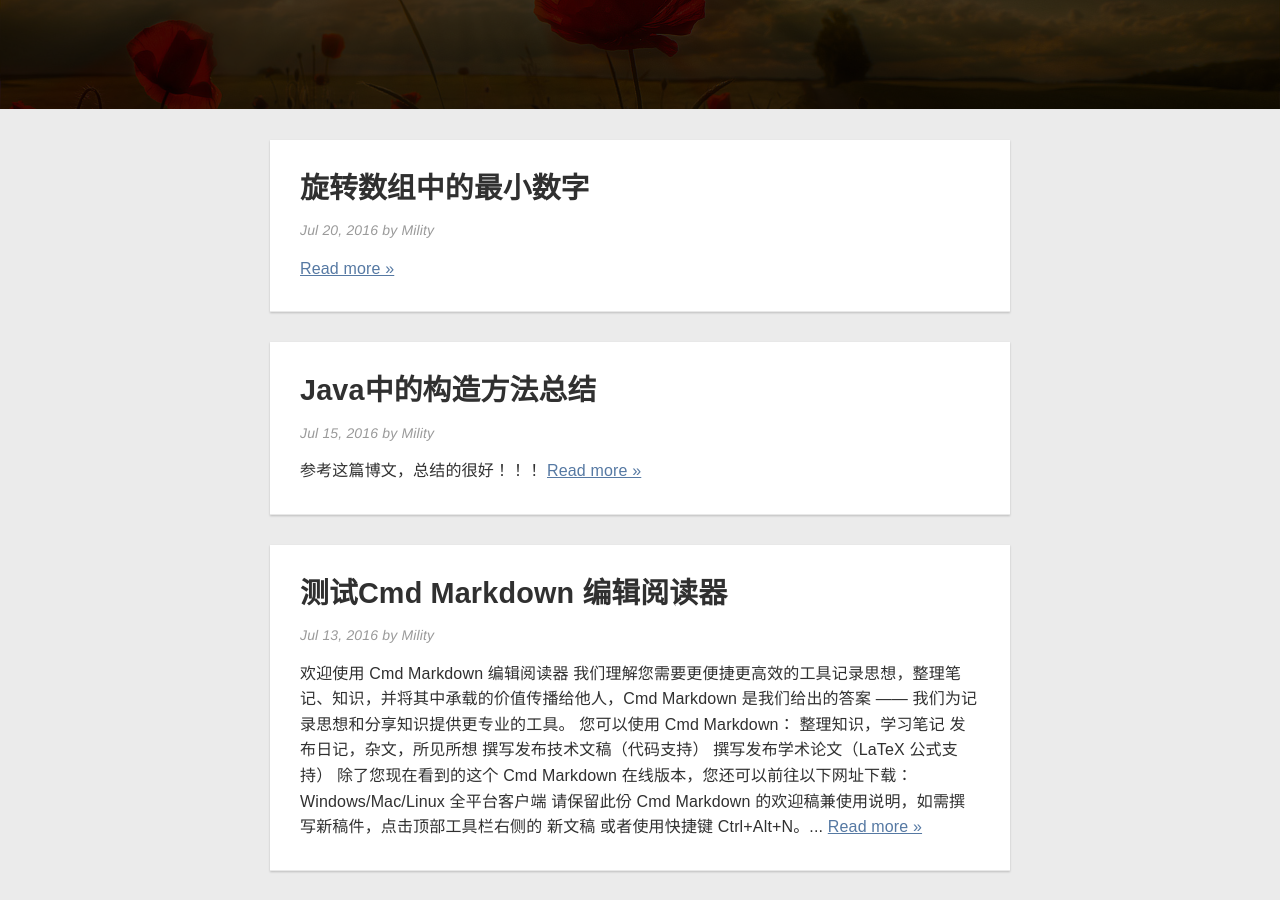
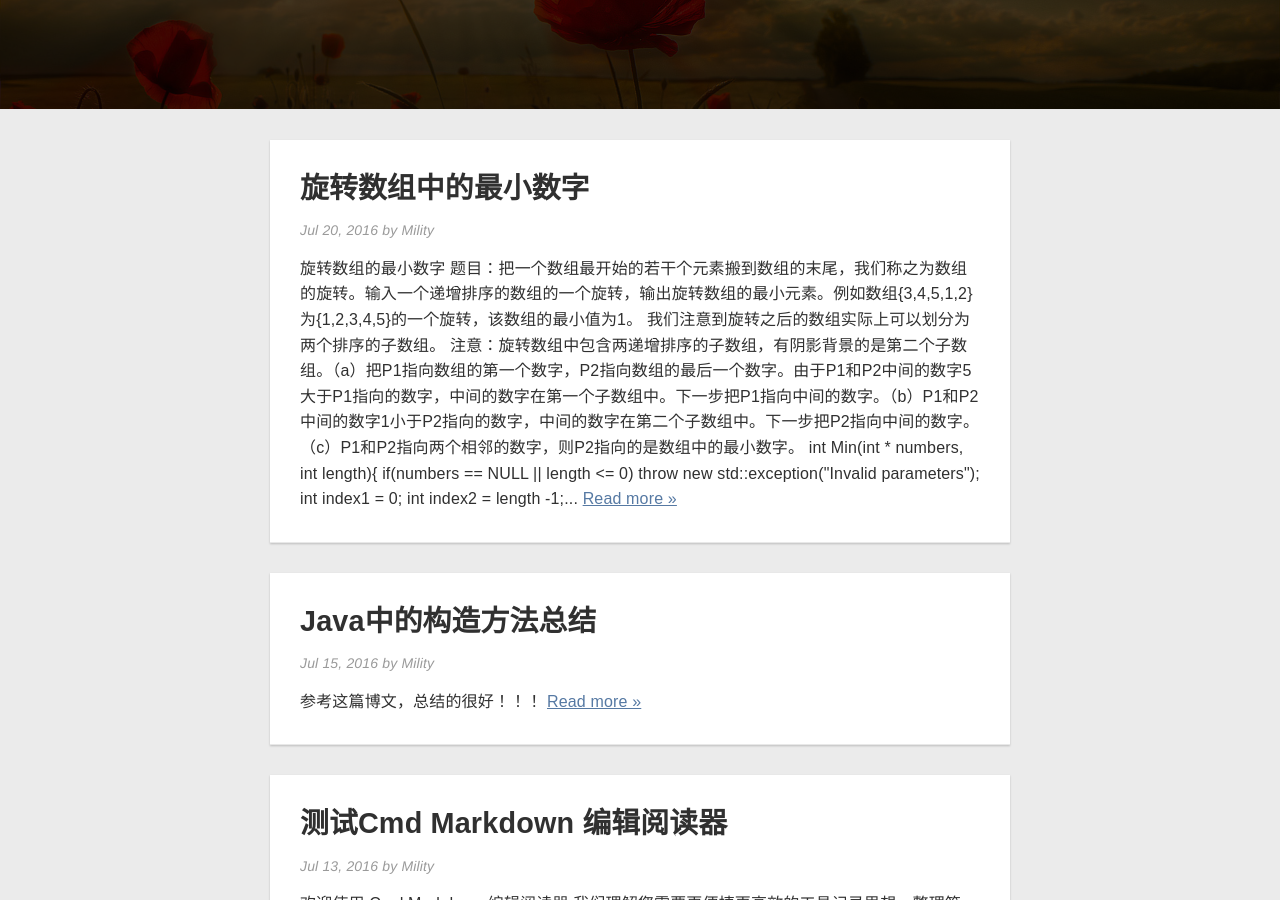
Before and after one commit to Mility/Mility.github.io, a Jekyll site: the page built from index.html, in a window 1280 px wide and 900 px high, scrolled down 354 px. Built offline with Jekyll 4.4.1, drawn with Linux system fonts in a browser that asks for light colours; nearby versions of some CDN libraries; the list of posts is cut into pages by our own code.

Commit message:
Update 2016-07-20-旋转数组的最小数字.markdown

````diff
--- a/_posts/2016-07-20-旋转数组的最小数字.markdown
+++ b/_posts/2016-07-20-旋转数组的最小数字.markdown
@@ -2,3 +2,37 @@
 layout: post
 title: "旋转数组中的最小数字"
 ---
+
+
+## 旋转数组的最小数字
+
+---
+
+题目：把一个数组最开始的若干个元素搬到数组的末尾，我们称之为数组的旋转。输入一个递增排序的数组的一个旋转，输出旋转数组的最小元素。例如数组{3,4,5,1,2}为{1,2,3,4,5}的一个旋转，该数组的最小值为1。
+
+我们注意到旋转之后的数组实际上可以划分为两个排序的子数组。
+![](http://upload-images.jianshu.io/upload_images/460624-7cdd7dcd1d052d8e.png?imageMogr2/auto-orient/strip%7CimageView2/2/w/1240)
+注意：旋转数组中包含两递增排序的子数组，有阴影背景的是第二个子数组。（a）把P1指向数组的第一个数字，P2指向数组的最后一个数字。由于P1和P2中间的数字5大于P1指向的数字，中间的数字在第一个子数组中。下一步把P1指向中间的数字。（b）P1和P2中间的数字1小于P2指向的数字，中间的数字在第二个子数组中。下一步把P2指向中间的数字。（c）P1和P2指向两个相邻的数字，则P2指向的是数组中的最小数字。
+
+```c++
+int Min(int * numbers, int length){
+   if(numbers == NULL || length <= 0)
+      throw new std::exception("Invalid parameters");
+
+    int index1 = 0;
+    int index2 = length -1;
+    int indexMid = index1;
+    while(numbers[index1]>=numbers[index2]){
+      if(index2 - index1 == 1){
+        indexMid = index2;
+        break;
+      }
+      indexMid = (index2 + index1) / 2;
+      if(numbers[indexMid] >= numbers[index1])
+        index1 = indexMid;
+      else if(numbers[indexMid] <= numbers[index2])
+        index2 = indexMid;
+    }
+    return numbers[indexMid];
+}
+```
````
